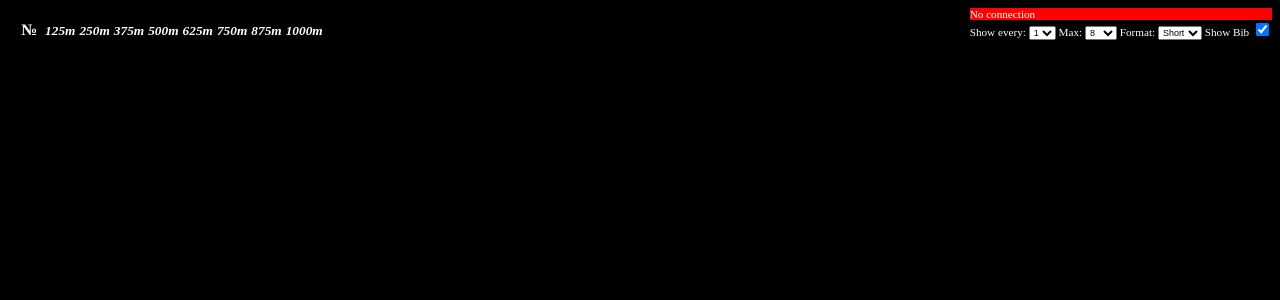
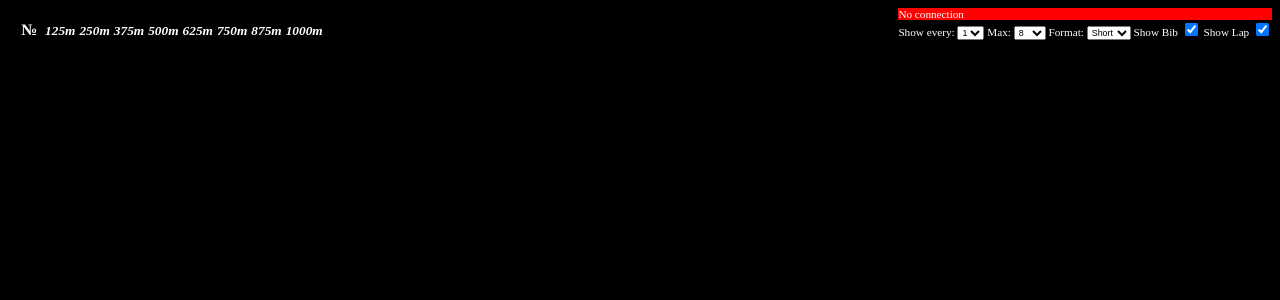
Before and after one commit to la55/trloop, a Python web app: template templates/index.html in a window 1280 px wide. Shown: the top 300 px of the page. Run offline with Jinja, Linux system fonts and the light colour scheme; the template is opened without the code that fills it, so the values that code supplies are empty.

Commit message:
Lap-hider added to template

```diff
--- a/templates/index.html
+++ b/templates/index.html
@@ -41,6 +41,8 @@
                 </select>
 		<label for="checkbox">Show Bib</label>
 		<input type="checkbox" id="show_bib" v-model="show_bib">
+		<label for="checkbox">Show Lap</label>
+		<input type="checkbox" id="show_lap" v-model="show_lap">
               </div>
             </div>
             <table>
@@ -61,8 +63,8 @@
                           <td v-if="show_bib"><big><strong><span v-text="res.bib"></span></strong></big></td>
                           <td><big><strong><span v-text="getAB(res.bib)"></span></strong></big></td>
                           <td v-for="time in res.times" v-if="time.pulse % pulse == 0 && time.bib != 0">
-                             <span v-text="getRes(time.res)" @click="doCopy(getRes(time.res))"></span><br>
-                             <small><small><span v-text="get_lap(time, res)" @click="doCopy(get_lap(time, res))"></span></small></small>
+                             <span v-text="getRes(time.res)" @click="doCopy(getRes(time.res))"></span><br v-if="show_lap">
+                             <small v-if="show_lap"><small><span v-text="get_lap(time, res)" @click="doCopy(get_lap(time, res))"></span></small></small>
                           </td>
                         </tr>
                     </table>
@@ -86,6 +88,7 @@
         remainsB : 0,
         format_res : 'short',
         show_bib : true,
+        show_lap : true,
     },
 
     created: function () {
```
